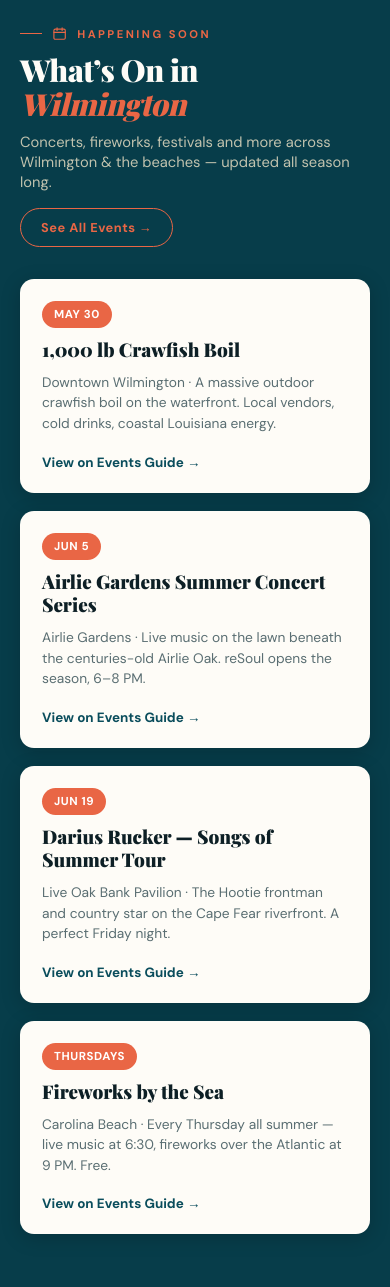
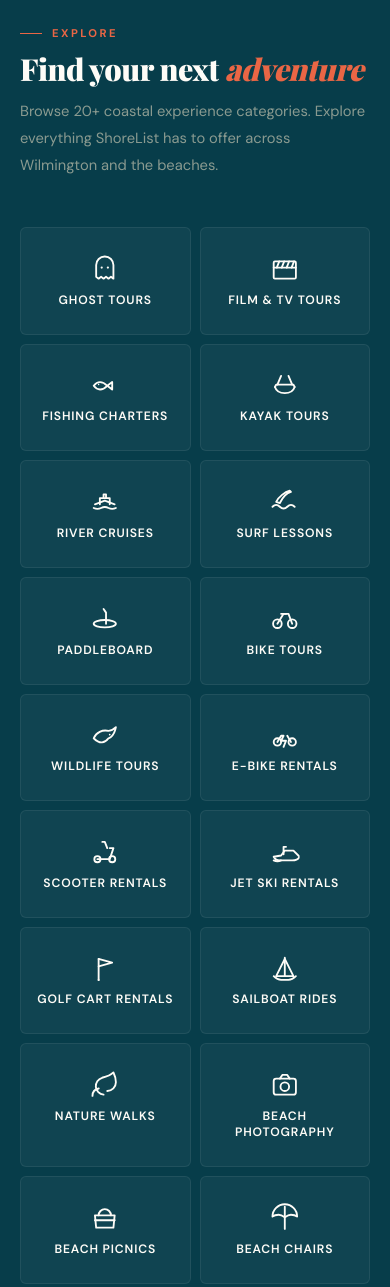
Before and after one commit to ShoreList/ShoreList, a plain HTML site: page index.html in a window 390 px wide. Shown: the part 3080-4367 px from the top of the page. Drawn offline with nearby package versions, Linux system fonts and the light colour scheme; no server answers; a web font is replaced by a local one.

Commit message:
Update index.html

```diff
--- a/index.html
+++ b/index.html
@@ -391,17 +391,6 @@ footer{background:#0b1a1f;padding:32px 48px;display:flex;justify-content:space-b
   .compass{display:none;}
   .weather-badge{display:none;}
 
-/* ── HOMEPAGE EVENTS SECTION ── */
-.ev-hd{display:flex;justify-content:space-between;align-items:flex-end;flex-wrap:wrap;gap:16px;margin-bottom:32px;}
-.ev-link{font-size:0.80rem;font-weight:700;letter-spacing:0.04em;color:var(--coral);text-decoration:none;white-space:nowrap;border:1.5px solid var(--coral);padding:10px 20px;border-radius:100px;transition:background 0.2s,color 0.2s;}
-.ev-link:hover{background:var(--coral);color:#fff;}
-.ev-grid{display:grid;grid-template-columns:repeat(auto-fit,minmax(240px,1fr));gap:18px;}
-.ev-card{background:var(--cream2);border-radius:14px;padding:22px;display:flex;flex-direction:column;gap:10px;text-decoration:none;transition:transform 0.2s,box-shadow 0.2s;box-shadow:0 4px 20px rgba(0,0,0,0.18);}
-.ev-card:hover{transform:translateY(-4px);box-shadow:0 12px 32px rgba(0,0,0,0.28);}
-.ev-date{display:inline-flex;align-items:center;gap:7px;background:var(--coral);color:#fff;font-size:0.72rem;font-weight:700;letter-spacing:0.05em;text-transform:uppercase;padding:6px 12px;border-radius:100px;align-self:flex-start;}
-.ev-name{font-family:'Playfair Display',serif;font-size:1.18rem;font-weight:800;line-height:1.25;color:var(--dark);}
-.ev-meta{font-size:0.86rem;color:#5a6e72;line-height:1.5;}
-.ev-foot{margin-top:auto;padding-top:10px;font-size:0.84rem;font-weight:700;color:var(--teal);display:flex;align-items:center;gap:6px;}
 .sec{padding:60px 20px;}
   .trust-bar{padding:14px 20px;gap:0;justify-content:flex-start;overflow-x:auto;}
   .tb-item{padding:0 16px;font-size:0.75rem;}
@@ -829,45 +818,6 @@ gtag('js',new Date());gtag('config','G-EN91RH3PZV');
   </div>
 </section>
 
-<!-- ── WHAT'S HAPPENING / EVENTS ── -->
-<section class="sec sec-alt" id="happening" aria-labelledby="happening-heading">
-  <div class="sec-inner">
-    <div class="ev-hd">
-      <div>
-        <div class="sec-label"><svg class="ico-xs" aria-hidden="true" focusable="false"><use href="#i-calendar" xlink:href="#i-calendar"/></svg> Happening Soon</div>
-        <h2 class="sec-title" id="happening-heading">What&rsquo;s On in <em>Wilmington</em></h2>
-        <p style="font-size:0.92rem;color:rgba(245,232,203,0.78);margin-top:4px;max-width:520px;">Concerts, fireworks, festivals and more across Wilmington &amp; the beaches &mdash; updated all season long.</p>
-      </div>
-      <a href="/events" class="ev-link">See All Events &rarr;</a>
-    </div>
-    <div class="ev-grid">
-      <a class="ev-card" href="/events">
-        <span class="ev-date">May 30</span>
-        <div class="ev-name">1,000 lb Crawfish Boil</div>
-        <div class="ev-meta">Downtown Wilmington &middot; A massive outdoor crawfish boil on the waterfront. Local vendors, cold drinks, coastal Louisiana energy.</div>
-        <div class="ev-foot">View on Events Guide &rarr;</div>
-      </a>
-      <a class="ev-card" href="/events">
-        <span class="ev-date">Jun 5</span>
-        <div class="ev-name">Airlie Gardens Summer Concert Series</div>
-        <div class="ev-meta">Airlie Gardens &middot; Live music on the lawn beneath the centuries-old Airlie Oak. reSoul opens the season, 6&ndash;8 PM.</div>
-        <div class="ev-foot">View on Events Guide &rarr;</div>
-      </a>
-      <a class="ev-card" href="/events">
-        <span class="ev-date">Jun 19</span>
-        <div class="ev-name">Darius Rucker &mdash; Songs of Summer Tour</div>
-        <div class="ev-meta">Live Oak Bank Pavilion &middot; The Hootie frontman and country star on the Cape Fear riverfront. A perfect Friday night.</div>
-        <div class="ev-foot">View on Events Guide &rarr;</div>
-      </a>
-      <a class="ev-card" href="/events">
-        <span class="ev-date">Thursdays</span>
-        <div class="ev-name">Fireworks by the Sea</div>
-        <div class="ev-meta">Carolina Beach &middot; Every Thursday all summer &mdash; live music at 6:30, fireworks over the Atlantic at 9 PM. Free.</div>
-        <div class="ev-foot">View on Events Guide &rarr;</div>
-      </a>
-    </div>
-  </div>
-</section>
 
 <!-- ── EXPLORE / CATEGORIES ── -->
 <section class="sec sec-alt" id="explore" aria-labelledby="explore-heading">
```
